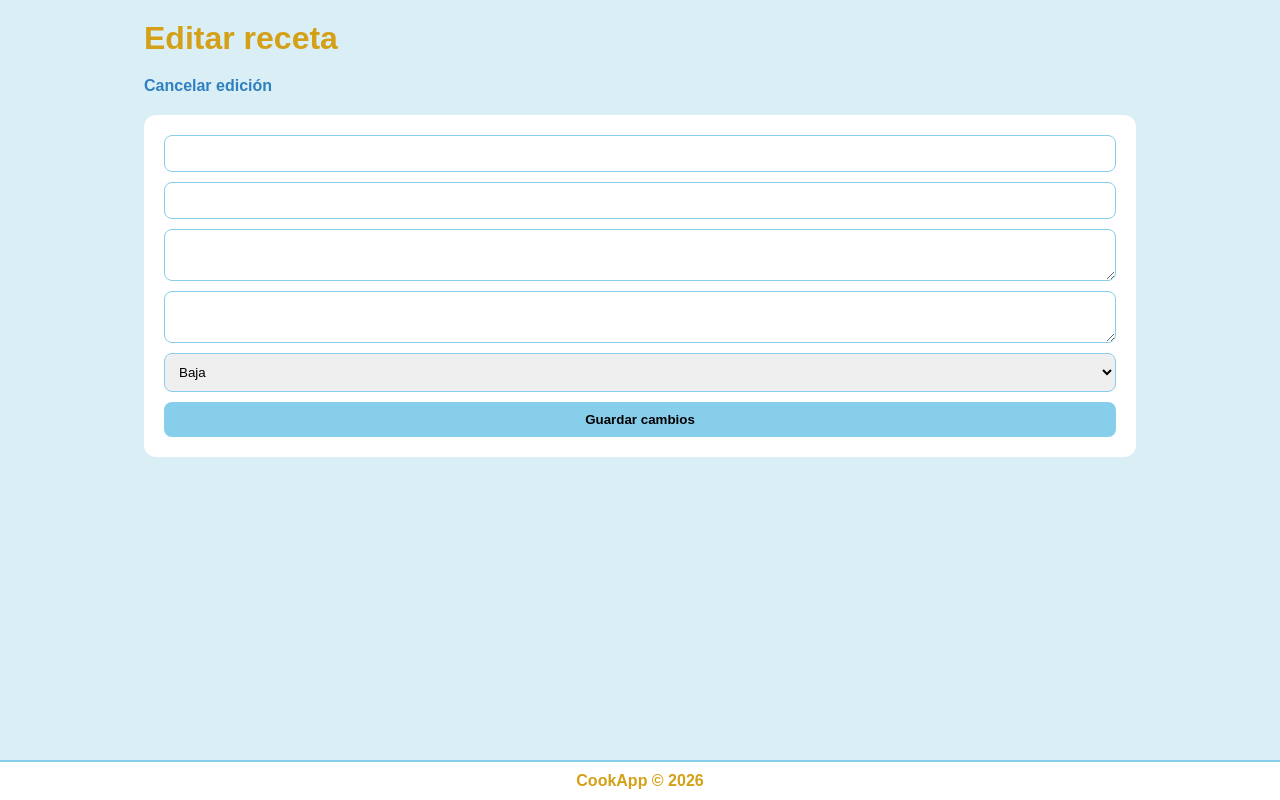
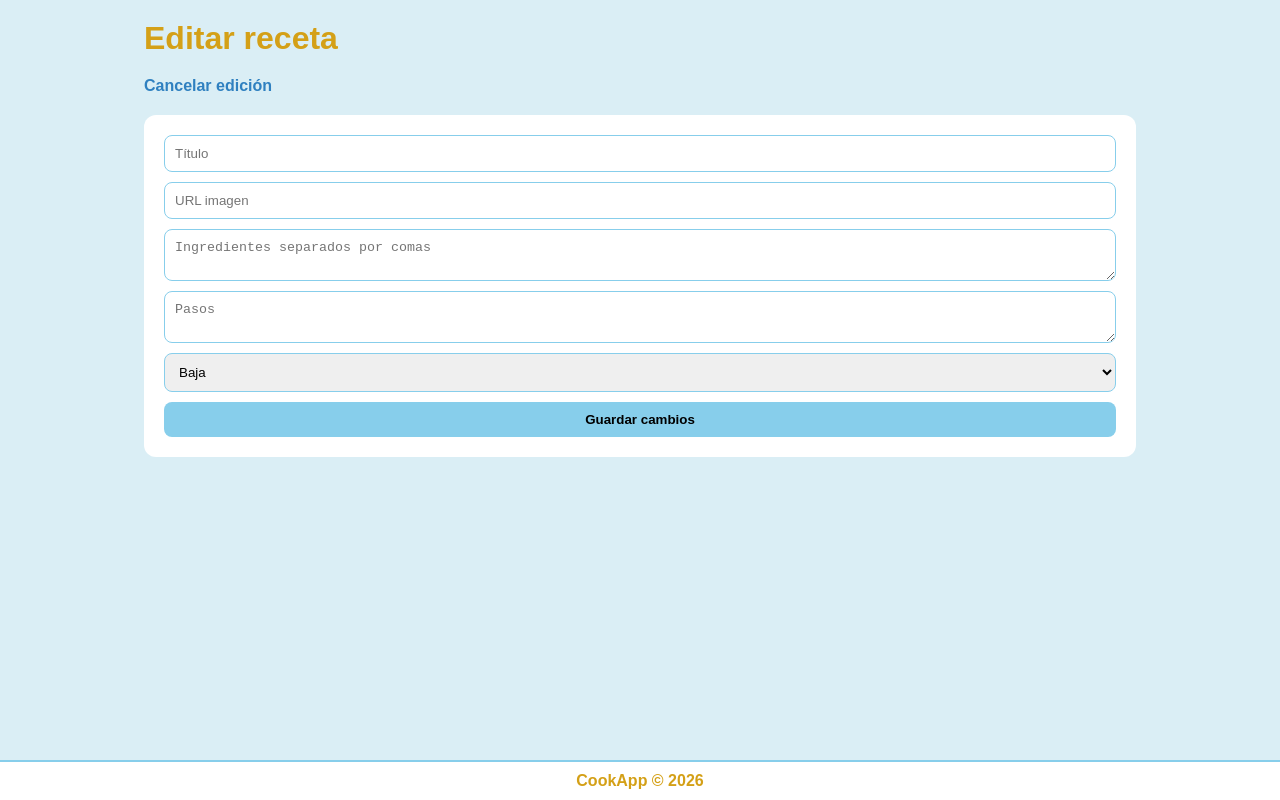
Before and after one commit to asolermaria/CookApp-Frontend, a React (Vite) app: page /edit-recipe/1 in a window 1280 px wide. Built offline with nearby package versions, Linux system fonts and the light colour scheme; no server answers.

Commit message:
fix(auth): improve error handling for login, registration, and recipe creation/editing

```diff
--- a/src/pages/CreateRecipe.jsx
+++ b/src/pages/CreateRecipe.jsx
@@ -13,6 +13,8 @@ const CreateRecipe = () => {
     steps: "",
     difficulty: "Baja",
   });
+
+  const [error, setError] = useState("");
 
   const handleChange = (e) => {
     setFormData((prev) => ({
@@ -38,6 +40,7 @@ const CreateRecipe = () => {
       alert("Receta creada");
       navigate("/user-dashboard");
     } catch (error) {
+      setError(error.response?.data?.message || "Error al crear receta");
       console.log(error);
     }
   };
@@ -90,10 +93,10 @@ const CreateRecipe = () => {
             <option value="Alta">Alta</option>
           </select>
 
-          <button type="submit">
-            Crear receta
-          </button>
+          <button type="submit">Crear receta</button>
         </form>
+
+        {error && <p className="mensaje-error">{error}</p>}
       </div>
     </div>
   );
--- a/src/pages/EditRecipe.jsx
+++ b/src/pages/EditRecipe.jsx
@@ -16,6 +16,8 @@ const EditRecipe = () => {
     steps: "",
     difficulty: "",
   });
+
+  const [error, setError] = useState("");
 
   useEffect(() => {
     const getRecipe = async () => {
@@ -65,6 +67,7 @@ const EditRecipe = () => {
       alert("Receta modificada");
       navigate("/user-dashboard");
     } catch (error) {
+      setError(error.response?.data?.message || "Error al editar receta");
       console.log(error);
     }
   };
@@ -84,6 +87,7 @@ const EditRecipe = () => {
           <input
             type="text"
             name="title"
+            placeholder="Título"
             value={formData.title}
             onChange={handleChange}
           />
@@ -91,18 +95,21 @@ const EditRecipe = () => {
           <input
             type="text"
             name="image"
+            placeholder="URL imagen"
             value={formData.image}
             onChange={handleChange}
           />
 
           <textarea
             name="ingredients"
+            placeholder="Ingredientes separados por comas"
             value={formData.ingredients}
             onChange={handleChange}
           />
 
           <textarea
             name="steps"
+            placeholder="Pasos"
             value={formData.steps}
             onChange={handleChange}
           />
@@ -119,6 +126,8 @@ const EditRecipe = () => {
 
           <button type="submit">Guardar cambios</button>
         </form>
+
+        {error && <p className="mensaje-error">{error}</p>}
       </div>
     </div>
   );
--- a/src/pages/Login.jsx
+++ b/src/pages/Login.jsx
@@ -33,6 +33,7 @@ const Login = () => {
       navigate("/home");
     } catch (error) {
       setError(error.response?.data?.message || "Error al iniciar sesión");
+      console.log(error);
     }
   };
 
--- a/src/pages/Register.jsx
+++ b/src/pages/Register.jsx
@@ -32,7 +32,8 @@ const Register = () => {
 
       navigate("/login");
     } catch (error) {
-      setError(error.response?.data?.message || "Error al iniciar sesión");
+      setError(error.response?.data?.message || "Error en el registro");
+      console.log(error);
     }
   };
 
```
